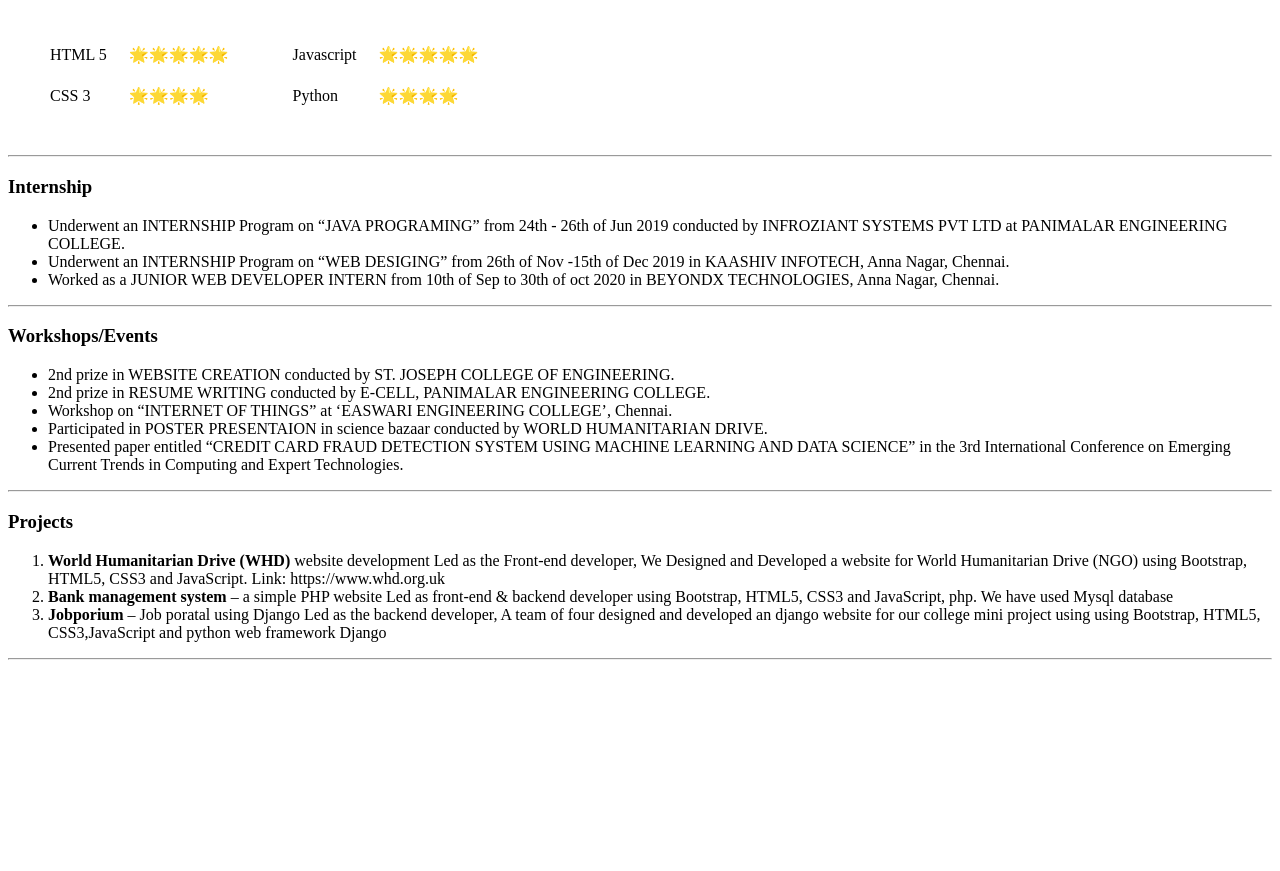
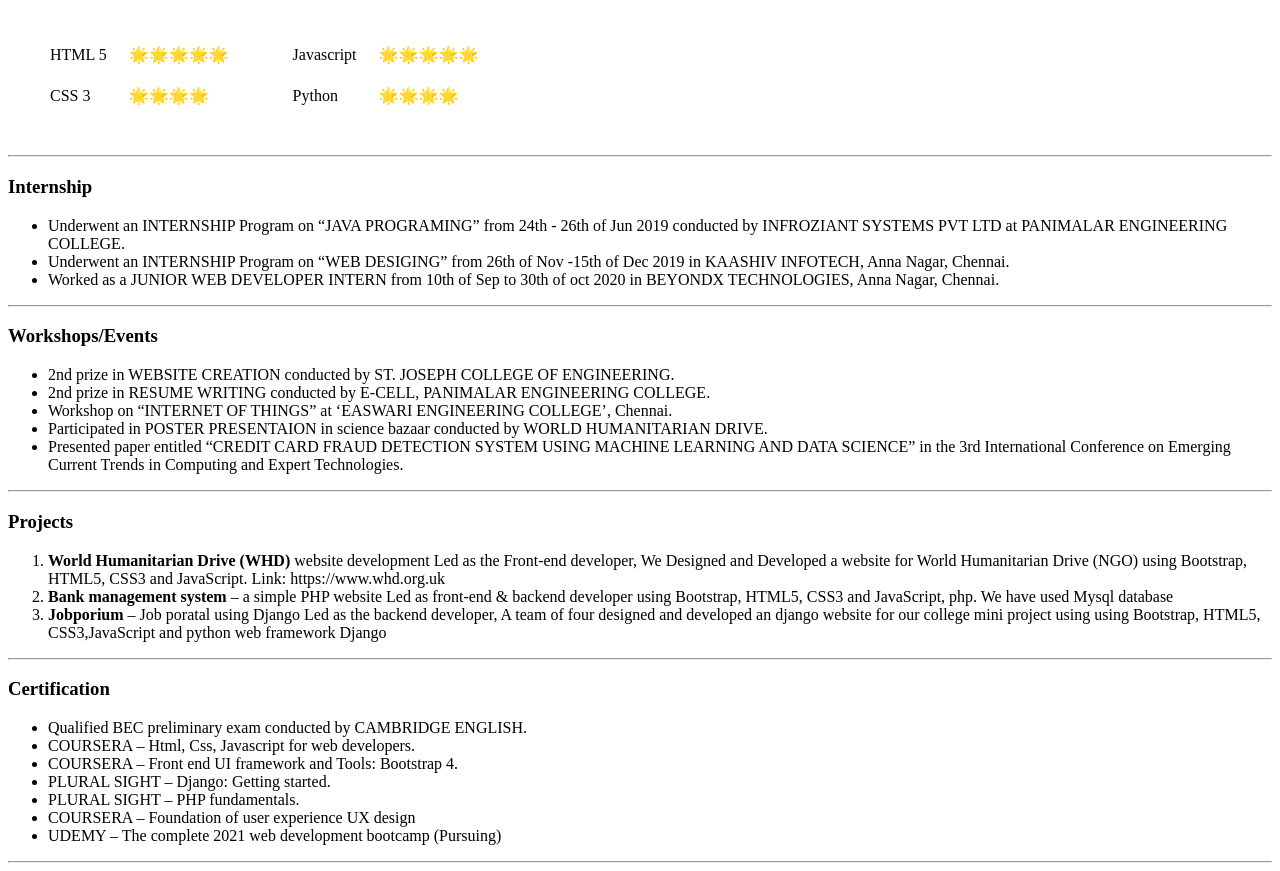
Before and after one commit to kathrinesathi/2021-web-development-bootcamp, a plain HTML site: page HTML - personal site/index.html in a window 1280 px wide. Shown: the part 597-1468 px from the top of the page. Before the commit the page ends 1265 px from the top, so only its background shows below. Drawn offline with Linux system fonts and the light colour scheme.

Commit message:
certifications

```diff
--- a/HTML - personal site/index.html
+++ b/HTML - personal site/index.html
@@ -94,5 +94,16 @@
         <li><b>Jobporium </b>– Job poratal using Django Led as the backend developer, A team of four designed and developed an django website for our college mini project using using Bootstrap, HTML5, CSS3,JavaScript and python web framework Django</li>
     </ol>
     <hr>
+    <h3>Certification</h3>
+    <ul>
+        <li>Qualified BEC preliminary exam conducted by CAMBRIDGE ENGLISH.</li>
+        <li>COURSERA – Html, Css, Javascript for web developers.</li>
+        <li>COURSERA – Front end UI framework and Tools: Bootstrap 4.</li>
+        <li>PLURAL SIGHT – Django: Getting started.</li>
+        <li>PLURAL SIGHT – PHP fundamentals.</li>
+        <li>COURSERA – Foundation of user experience UX design </li>
+        <li>UDEMY – The complete 2021 web development bootcamp (Pursuing)</li>
+    </ul>
+    <hr>
 </body>
 </html>
```
